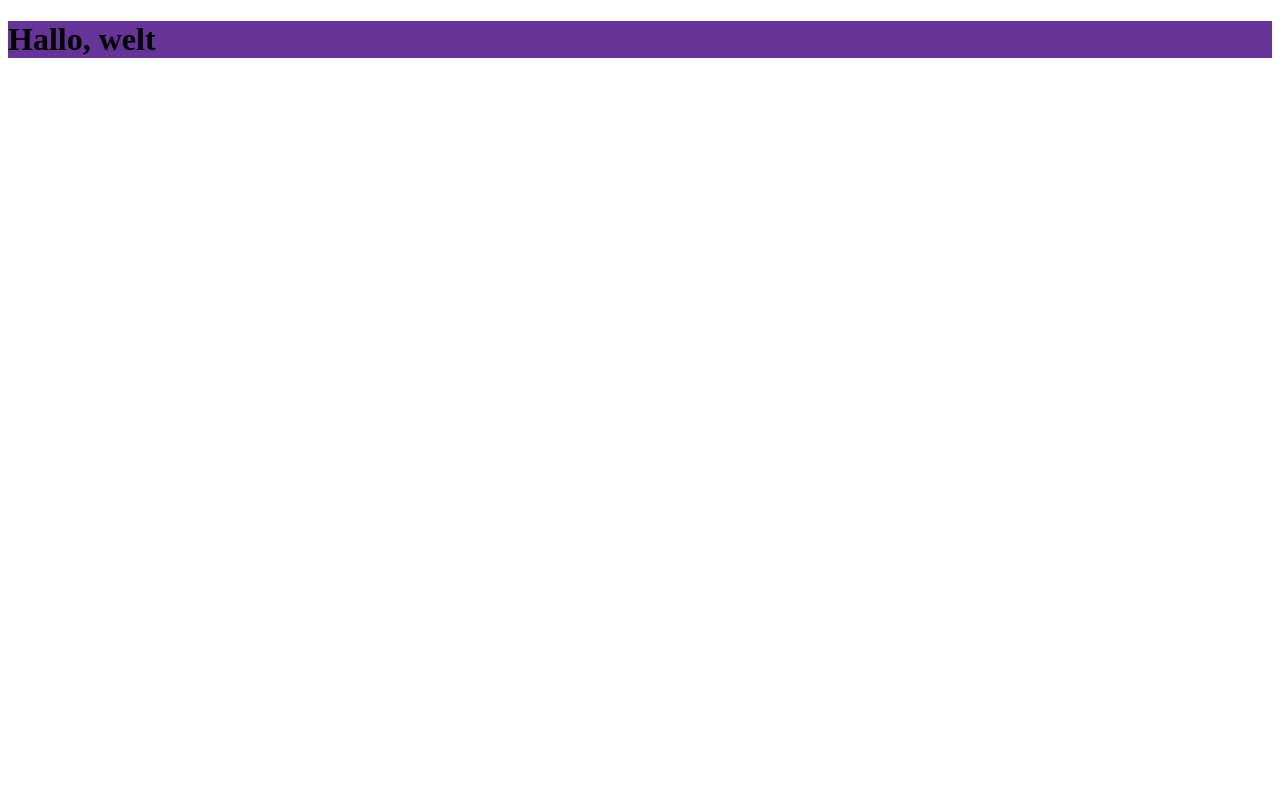
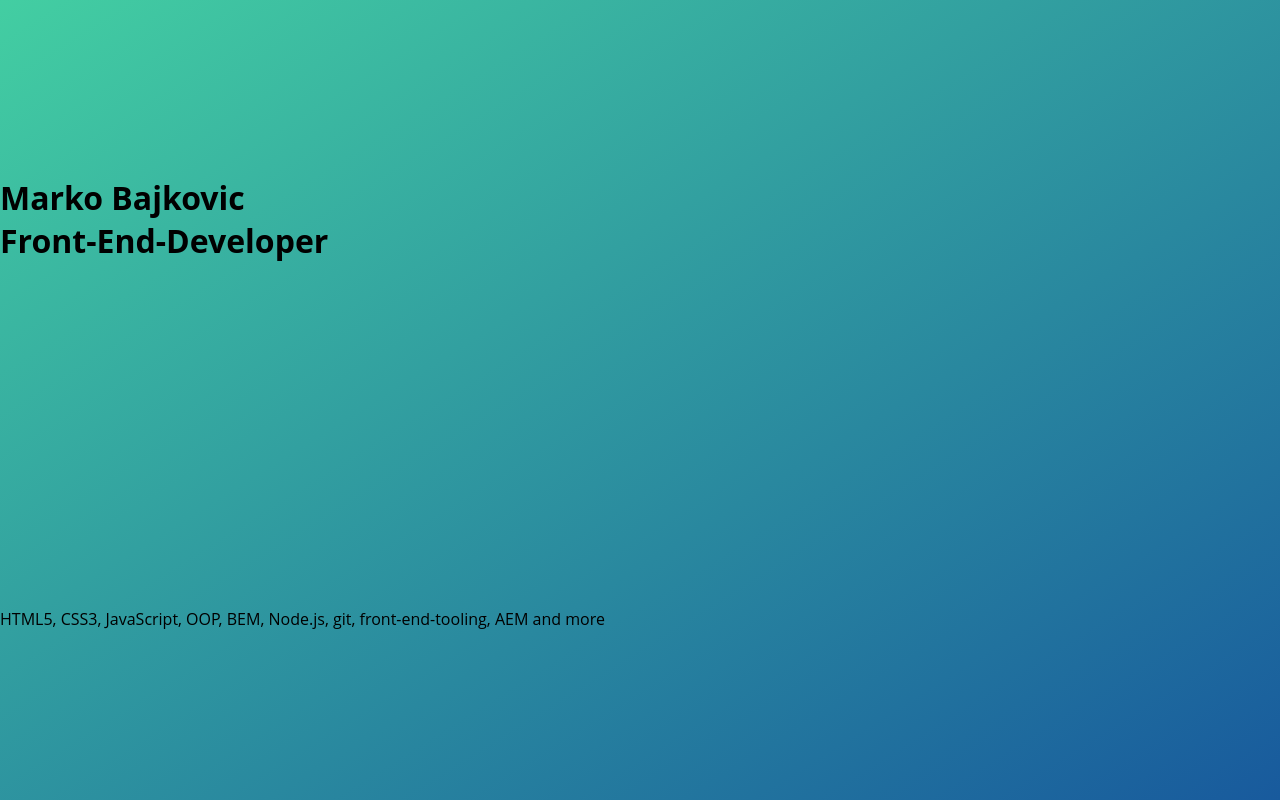
Before and after one commit to makobasuri/makobasuri, a website: page index.html in a window 1280 px wide. Drawn offline with nearby package versions, Linux system fonts and the light colour scheme; files that its build step writes are made by us from their sources; a web font is replaced by a local one.

Commit message:
almost done

```diff
--- a/index.html
+++ b/index.html
@@ -9,7 +9,8 @@
 </head>
 <body>
 	<main>
-		<h1>Hallo, welt</h1>
+		<h1>Marko Bajkovic<br/>Front-End-Developer</h1>
+		<p>HTML5, CSS3, JavaScript, OOP, BEM, Node.js, git, front-end-tooling, AEM and more</p>
 	</main>
 </body>
 </html>
--- /dev/null
+++ b/scss/_main.scss
@@ -0,0 +1,17 @@
+html, body {
+	margin: 0;
+	padding: 0;
+	width: 100%;
+	height: 100%;
+	font-family: 'Open Sans', serif;
+	text-rendering: optimizeLegibility;
+	background-image: linear-gradient(to right bottom, #43cea2,#185a9d);
+}
+
+main {
+	display: flex;
+	flex-direction: column;
+	justify-content: space-around;
+	width: 100%;
+	height: 100%;
+}
--- a/scss/config/_settings.scss
+++ b/scss/config/_settings.scss
@@ -1,3 +1,4 @@
-main {
-	background-color: $color-primary;
+@font-face {
+	font-family: 'Open Sans';
+	src: url('OpenSans-Regular.woff') format('woff');
 }
--- a/scss/style.scss
+++ b/scss/style.scss
@@ -1,2 +1,3 @@
 @import 'config/_variables.scss';
 @import 'config/_settings.scss';
+@import '_main.scss';
```
